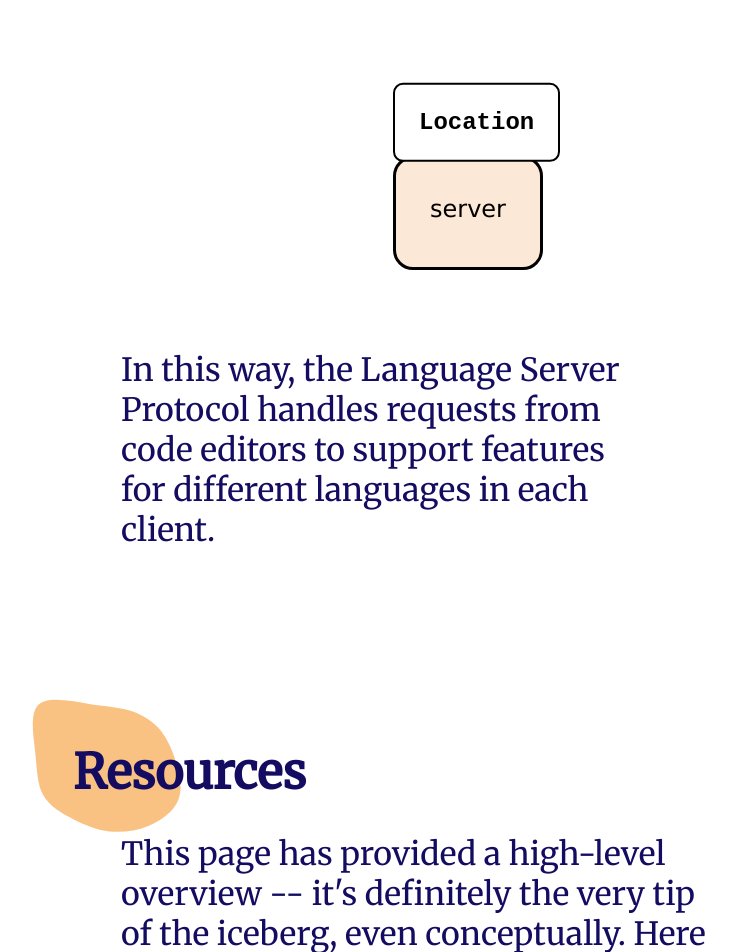
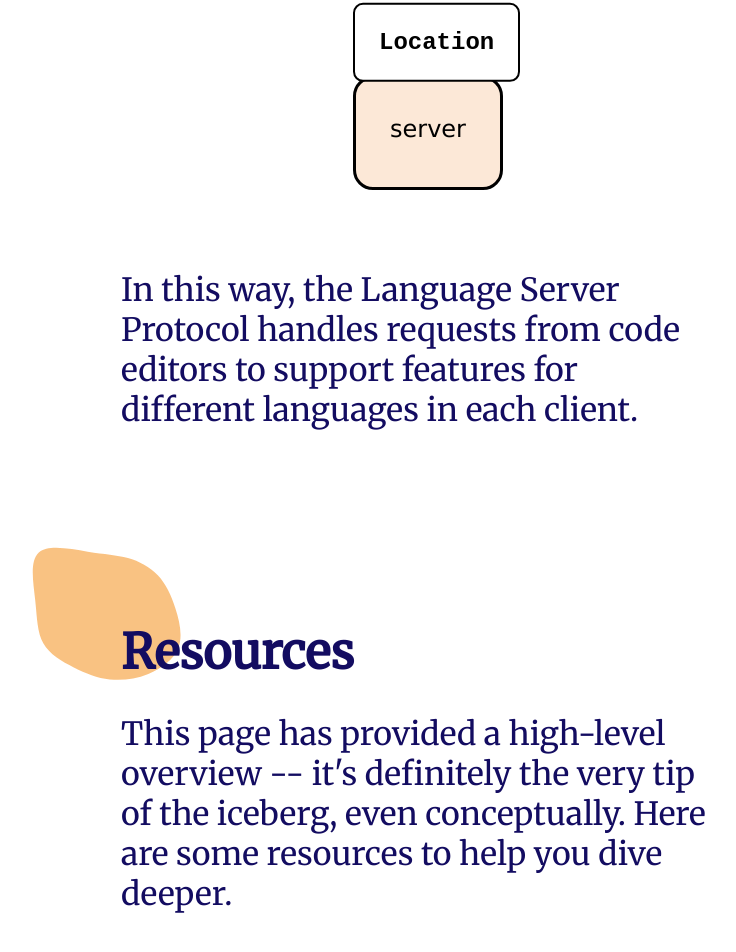
Before and after one commit to Cerchie/what-is-the-lsp, a SvelteKit app: page / in a window 1280 px wide. Shown: the part 5895-6847 px from the top of the page, without its empty margins (223-959 px from the left). Built offline with nearby package versions, Linux system fonts and the light colour scheme.

Commit message:
fix server request spacing

```diff
--- a/src/components/Scrolly.svelte
+++ b/src/components/Scrolly.svelte
@@ -106,27 +106,25 @@ observer.observe(document.querySelector('.image.image-1'));
     <ToolTip/>
 </figure>
 </section>
+
 <section id="server-requests">
-
+    <figure>
     <h3>Server Requests</h3>
-    <p>When you click on <span class="codespan">goToDefinition</span> you trigger a request from the editor, the client, to the server.
-        This request is for the<span class="codespans">textDocument/definition</span>
-        and includes the parameters <span class="codespan">{'{documentURI, position}'}</span>.
+    <p>When you click on <span class="codespan">goToDefinition</span> you trigger a request from the editor, the client, to the server. This request is for the<span class="codespans">textDocument/definition</span> and includes the parameters <span class="codespan">{'{documentURI, position}'}</span>.
     </p>
     <p>The server then responds with the <span class="codespan">Location</span> of the definition, so the client can send you there.</p>
     <p>(And because it can handle these requests async, it can handle multiple requests at once.)</p>
     <GoToDef/>
 <p>In this way, the Language Server Protocol handles requests from code editors to support features for different languages in each client.</p>
+</figure>
+</section>
 
-</section>
 <section id="resources">
-
-    <h3 id="h3-resources">Resources</h3>
 <figure>
+    <h3>Resources</h3>
     <svg viewBox="0 0 200 200" xmlns="http://www.w3.org/2000/svg" id="blob">
         <path fill="#f58607" d="M29.6,-43.5C39.8,-39.4,50.6,-33.7,55.4,-24.8C60.3,-15.9,59.2,-3.8,55.8,6.8C52.3,17.4,46.6,26.4,39.3,33.3C32.1,40.1,23.3,44.9,13.5,49.1C3.7,53.4,-7.1,57.2,-17,55.4C-26.8,53.6,-35.8,46.1,-47.7,38.1C-59.7,30.1,-74.6,21.5,-74.9,11.5C-75.2,1.5,-60.7,-9.8,-50.3,-18.9C-39.9,-28.1,-33.4,-35,-25.7,-40.3C-18,-45.6,-9,-49.1,0.3,-49.7C9.7,-50.2,19.3,-47.7,29.6,-43.5Z" transform="translate(100 100)" />
       </svg>
-
     <p>This page has provided a high-level overview -- it's definitely the very tip of the iceberg, even conceptually.
         Here are some resources to help you dive deeper.
     </p>
@@ -265,9 +263,7 @@ h4 {
   width: 100vw;
 }
 
-#h3-resources {
-    margin-left: .9em;
-}
+
 
 .spacer {
 	height: 5vh;
@@ -281,12 +277,6 @@ h4 {
 @keyframes fadeOut {
 0% { opacity: 1; }
 100% { opacity: 0; }
-}
-
-#server-requests {
-    width: 80vw;
-	margin: auto;
-    margin-left: 5em;
 }
 
 #about-para {
@@ -381,9 +371,6 @@ section {
     font-family: 'Merriweather', serif;
     }
 
-    #h3-resources {
-    margin-left: 6em;
-}
 
 
 hr {
```
